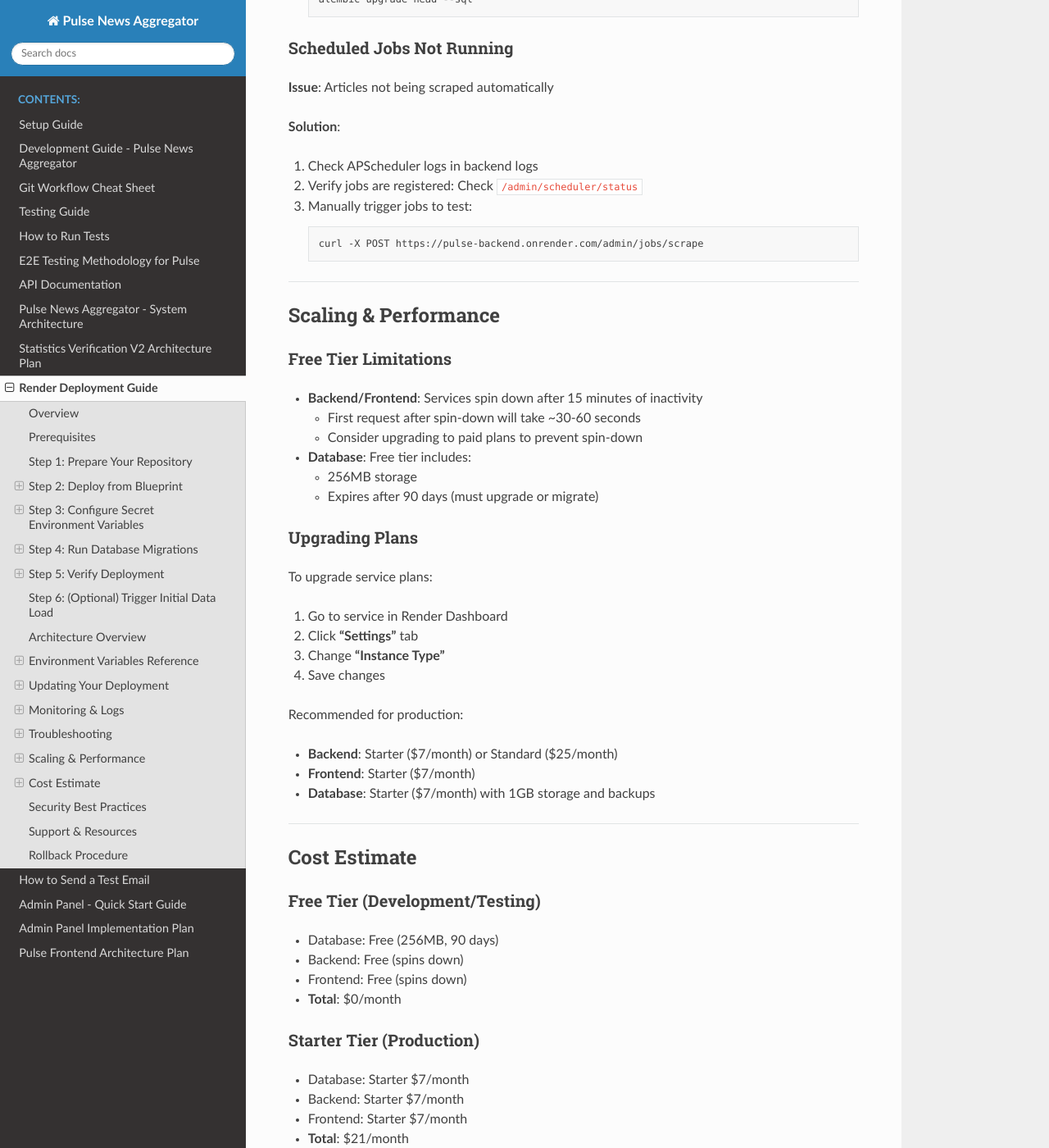
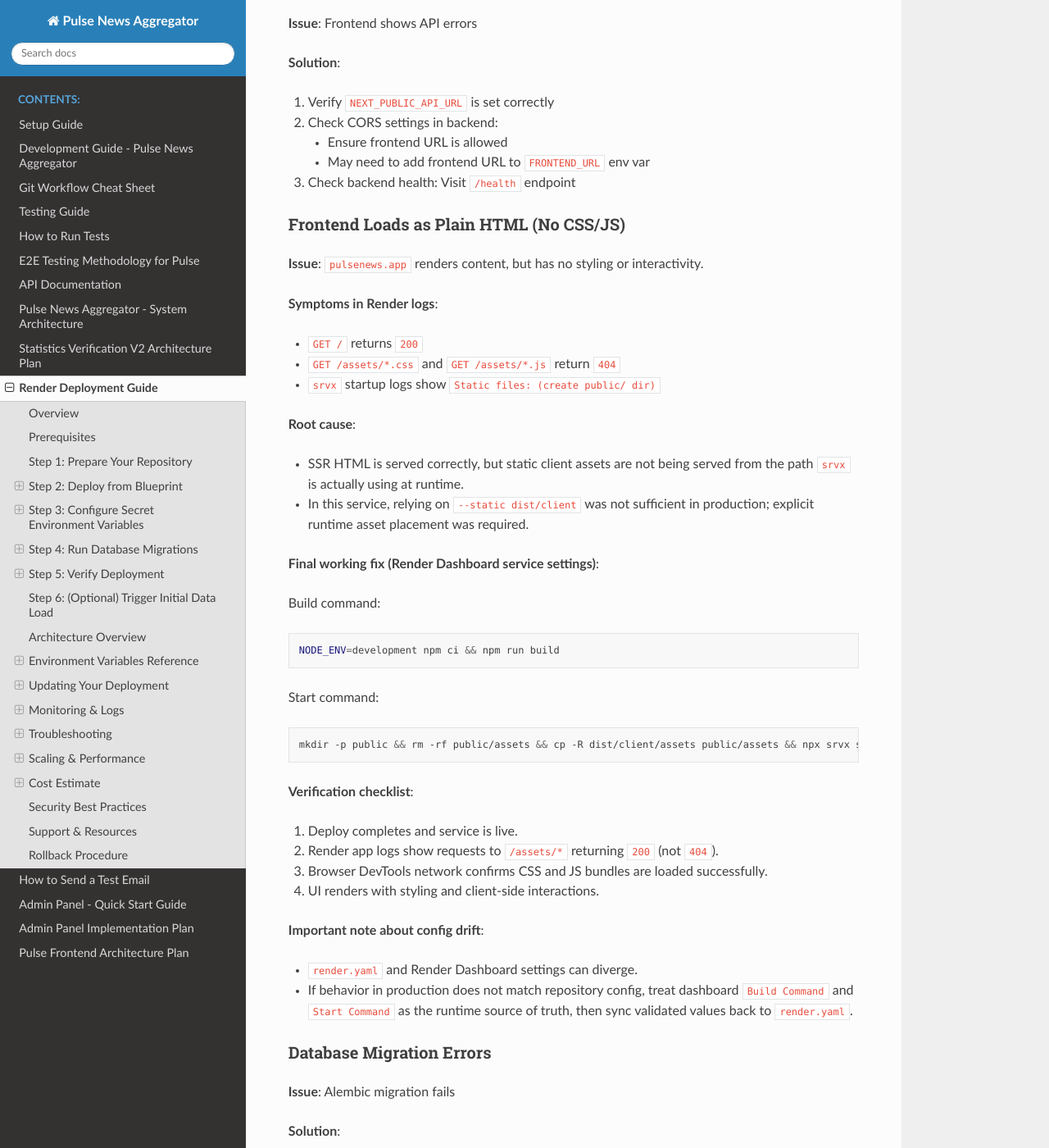
Before and after one commit to caderichard-debug/Pulse-News, a Sphinx documentation site: the page built from docs/guides/DEPLOYMENT_GUIDE.md, in a window 1280 px wide and 1400 px high, scrolled down 8311 px. Shown: the whole window at 82% size. Built offline with Sphinx 7.4.7 and the Read the Docs theme 3.1.0, drawn with Linux system fonts in a browser that asks for light colours; some of the changed text lies outside the part shown.

Commit message:
fix(render): restore working asset startup path and document guardrails
Render frontend regressions caused unstyled HTML when /assets files returned 404. Restore the runtime asset copy startup command and document deployment checks to prevent command drift and future regressions.

Made-with: Cursor

````diff
--- a/docs/guides/DEPLOYMENT_GUIDE.md
+++ b/docs/guides/DEPLOYMENT_GUIDE.md
@@ -277,6 +277,34 @@ From the Render Dashboard:
 1. Go to the service you want to redeploy
 2. Click **"Manual Deploy" → "Deploy latest commit"**
 
+### Preventing Frontend Asset Regressions
+
+Use this checklist whenever frontend deploy/start commands change:
+
+1. **Pin the known-good frontend commands** (dashboard and `render.yaml` must match exactly):
+   - Build:
+     ```bash
+     NODE_ENV=development npm ci && npm run build
+     ```
+   - Start:
+     ```bash
+     mkdir -p public && rm -rf public/assets && cp -R dist/client/assets public/assets && npx srvx serve --entry dist/server/index.js --port $PORT --prod
+     ```
+
+2. **Treat Render Dashboard settings as runtime truth**:
+   - `render.yaml` can drift from live service settings.
+   - After any dashboard tweak, sync the same commands back into `render.yaml` in git.
+
+3. **Run a post-deploy asset smoke test**:
+   - Open app in browser and verify styling.
+   - In Render logs, confirm:
+     - `GET /` is `200`
+     - `GET /assets/*.css` and `GET /assets/*.js` are `200` (not `404`)
+
+4. **Know the failure signature**:
+   - If logs show `Static files: (create public/ dir)` and `/assets/*` 404s, the service is not exposing built assets correctly.
+   - Re-apply the known-good start command above and redeploy.
+
 ---
 
 ## Monitoring & Logs
@@ -325,6 +353,41 @@ Free tier databases do not include automatic backups. For production:
    - Ensure frontend URL is allowed
    - May need to add frontend URL to `FRONTEND_URL` env var
 3. Check backend health: Visit `/health` endpoint
+
+### Frontend Loads as Plain HTML (No CSS/JS)
+
+**Issue**: `pulsenews.app` renders content, but has no styling or interactivity.
+
+**Symptoms in Render logs**:
+- `GET /` returns `200`
+- `GET /assets/*.css` and `GET /assets/*.js` return `404`
+- `srvx` startup logs show `Static files: (create public/ dir)`
+
+**Root cause**:
+- SSR HTML is served correctly, but static client assets are not being served from the path `srvx` is actually using at runtime.
+- In this service, relying on `--static dist/client` was not sufficient in production; explicit runtime asset placement was required.
+
+**Final working fix (Render Dashboard service settings)**:
+
+Build command:
+```bash
+NODE_ENV=development npm ci && npm run build
+```
+
+Start command:
+```bash
+mkdir -p public && rm -rf public/assets && cp -R dist/client/assets public/assets && npx srvx serve --entry dist/server/index.js --port $PORT --prod
+```
+
+**Verification checklist**:
+1. Deploy completes and service is live.
+2. Render app logs show requests to `/assets/*` returning `200` (not `404`).
+3. Browser DevTools network confirms CSS and JS bundles are loaded successfully.
+4. UI renders with styling and client-side interactions.
+
+**Important note about config drift**:
+- `render.yaml` and Render Dashboard settings can diverge.
+- If behavior in production does not match repository config, treat dashboard `Build Command` and `Start Command` as the runtime source of truth, then sync validated values back to `render.yaml`.
 
 ### Database Migration Errors
 
--- a/render.yaml
+++ b/render.yaml
@@ -81,9 +81,9 @@ services:
     # Use NODE_ENV=development only for `npm ci` — avoids `npm ci --include=dev`, which can segfault in
     # Render's npm wrapper on Node 22. `vite build` still runs with service NODE_ENV=production.
     buildCommand: NODE_ENV=development npm ci && npm run build
-    # Explicitly serve static assets from dist/client so /assets/* resolves in production.
-    # This avoids relying on srvx's default static root ("public"), which caused CSS/JS 404s.
-    startCommand: npx srvx serve --entry dist/server/index.js --static dist/client --port $PORT --prod
+    # srvx defaults static serving to ./public in this Render runtime; /assets/* 404s unless
+    # built client assets are copied there at startup.
+    startCommand: mkdir -p public && rm -rf public/assets && cp -R dist/client/assets public/assets && npx srvx serve --entry dist/server/index.js --port $PORT --prod
     plan: free
     # Enable PR previews
     previews:
````
Also changed, not shown: other parts of docs/guides/DEPLOYMENT_GUIDE.md (+1 -1 lines), llm-instructions.md (+14 -0 lines).
